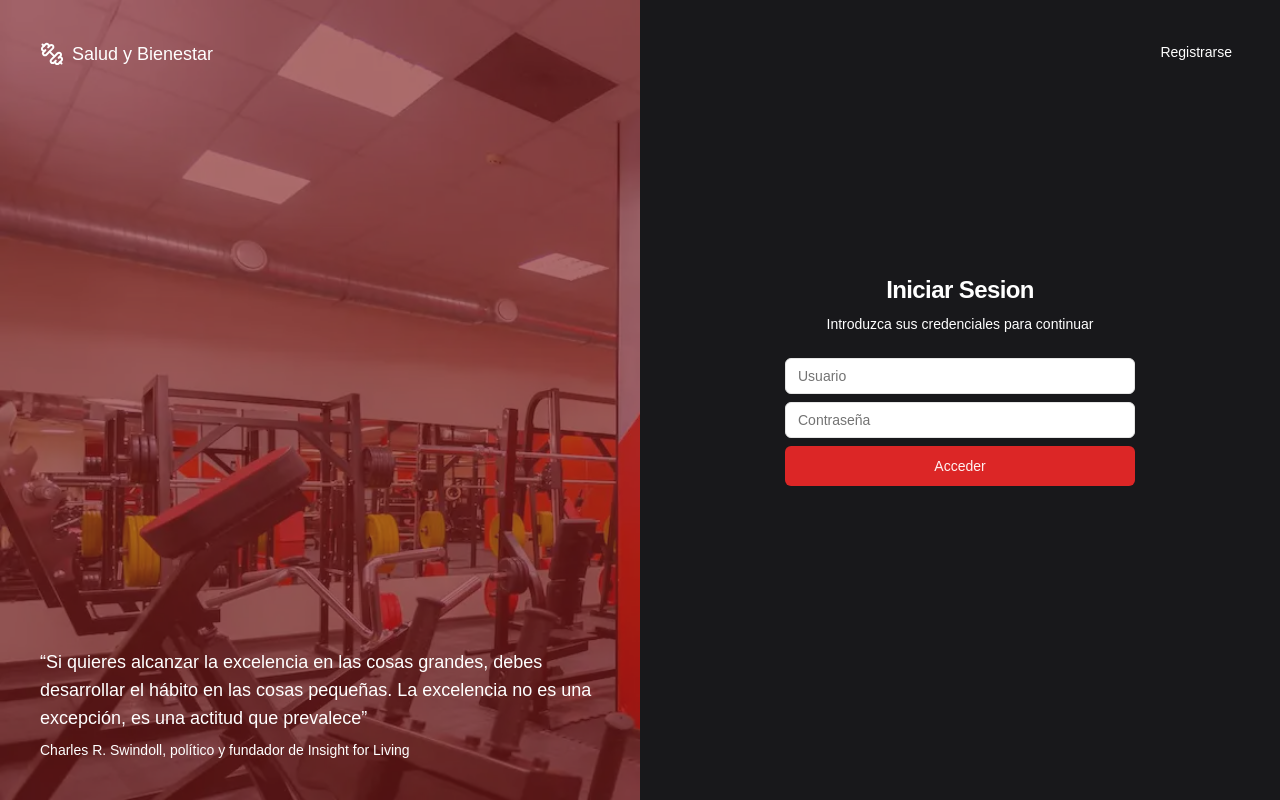
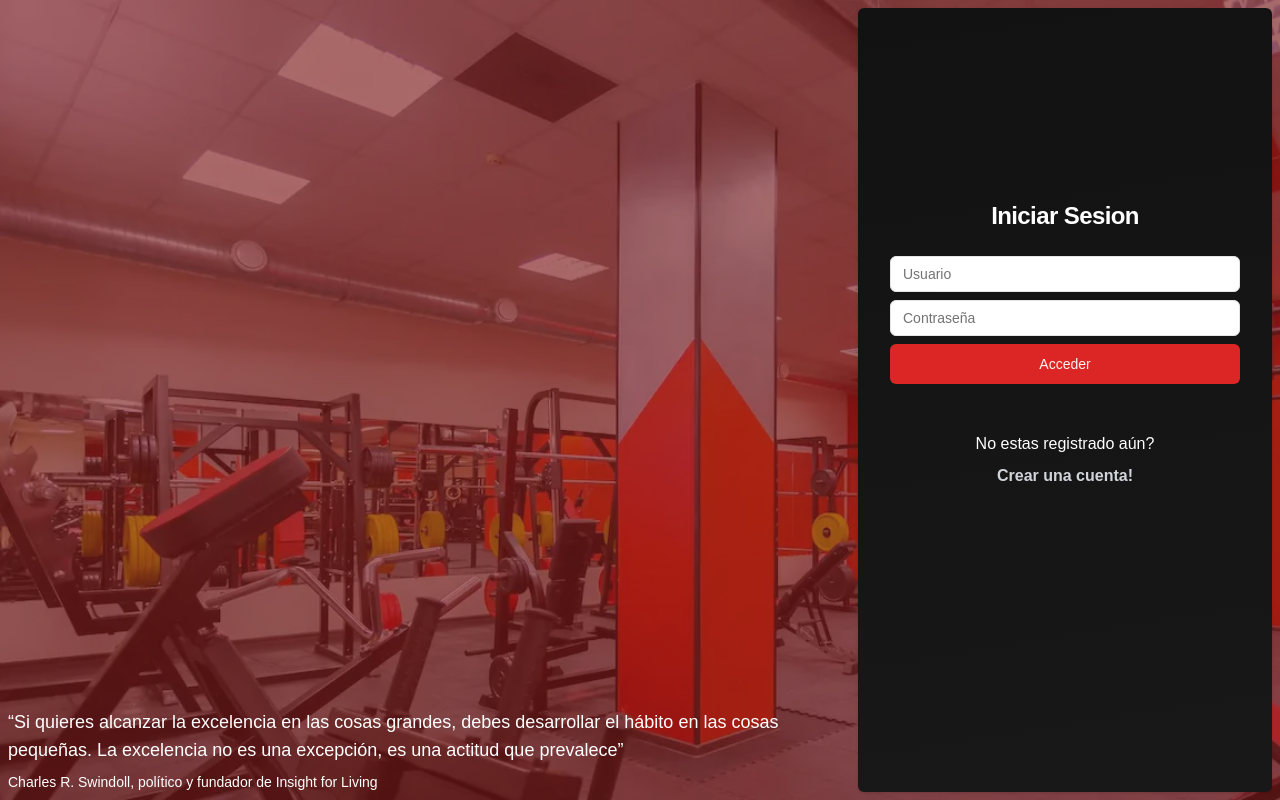
Before and after one commit to salvadorron/gym-web, a Next.js app: page /auth/login in a window 1280 px wide. Built offline with nearby package versions, Linux system fonts and the light colour scheme.

Commit message:
fix login

```diff
--- a/app/auth/layout.tsx
+++ b/app/auth/layout.tsx
@@ -7,36 +7,17 @@ export default function LayoutAuth({
 }>) {
 
     return (
-        <div className="container relative grid grid-cols-1  min-h-screen flex-col items-center justify-center bg-zinc-900 max-w-none lg:grid-cols-2 lg:px-0">
-        <div className="relative hidden h-full flex-col bg-muted p-10 text-white  dark:border-r lg:flex">
-          <div className="absolute inset-0 bg-cover shadow-[inset_0_0_0_500px_rgba(127,29,29,0.64)]" style={{backgroundImage: `url(${myImage.src})`}} />
-            <div className="relative z-20 flex items-center text-lg font-medium ">
-              {/* <svg
-                xmlns="http://www.w3.org/2000/svg"
-                viewBox="0 0 24 24"
-                fill="none"
-                stroke="currentColor"
-                strokeWidth="2"
-                strokeLinecap="round"
-                strokeLinejoin="round"
-                className="mr-2 h-6 w-6"
-              >
-                <path d="M15 6v12a3 3 0 1 0 3-3H6a3 3 0 1 0 3 3V6a3 3 0 1 0-3 3h12a3 3 0 1 0-3-3" />
-              </svg> */}
-              <DumbbellIcon className="h-6 w-6 mr-2" />
-              Salud y Bienestar
-            </div>
-            <div className="relative z-20 mt-auto">
-              <blockquote className="space-y-2">
-                <p className="text-lg">
-                  &ldquo;Si quieres alcanzar la excelencia en las cosas grandes, debes desarrollar el hábito en las cosas pequeñas.
-                  La excelencia no es una excepción, es una actitud que prevalece&rdquo;
-                </p>
-                <footer className="text-sm">Charles R. Swindoll, político y fundador de Insight for Living</footer>
-              </blockquote>
-            </div>
+        <div className="min-h-screen md:p-2 flex shadow-[inset_0_0_0_500px_rgba(127,29,29,0.65)]" style={{ backgroundImage: `url(${myImage.src})`, backgroundSize: 'cover'}}>
+          <div className="hidden md:flex md:flex-1 items-end">
+            <blockquote className="space-y-2">
+              <p className="text-lg text-white">
+                &ldquo;Si quieres alcanzar la excelencia en las cosas grandes, debes desarrollar el hábito en las cosas pequeñas.
+                La excelencia no es una excepción, es una actitud que prevalece&rdquo;
+              </p>
+              <footer className="text-sm text-white">Charles R. Swindoll, político y fundador de Insight for Living</footer>
+            </blockquote>
           </div>
-          <div className="lg:p-8">
+          <div className="p-8 bg-[linear-gradient(171deg,#121212,#181818)] md:rounded-md shadow flex-grow md:flex-grow-0 flex flex-col items-center pt-48">
             {children}
           </div>
       </div>
--- a/app/auth/login/page.tsx
+++ b/app/auth/login/page.tsx
@@ -1,21 +1,7 @@
 import LoginForm from '../../ui/login-form';
-import Link from 'next/link';
-import { buttonVariants } from '@/components/ui/button';
-import { cn } from '@/lib/utils';
 
 export default function LoginPage() {
   return (
-    <>
-      <Link
-        href="/auth/register"
-        className={cn(
-          buttonVariants({ variant: "ghost" }),
-          "absolute right-4 top-4 text-white md:right-8 md:top-8"
-        )}
-      >
-        Registrarse
-      </Link>
-    <LoginForm />
-    </>
+      <LoginForm />
   )
 }
--- a/app/auth/register/page.tsx
+++ b/app/auth/register/page.tsx
@@ -4,16 +4,5 @@ import { cn } from "@/lib/utils";
 import Link from "next/link";
 
 export default function RegisterPage() {
-    return (<>
-        <Link
-          href="/auth/login"
-          className={cn(
-            buttonVariants({ variant: "ghost" }),
-            "absolute right-4 top-4 text-white md:right-8 md:top-8"
-          )}
-        >
-          Iniciar Session
-        </Link>
-        <RegisterForm />
-    </>)
+    return (<RegisterForm />)
 }
--- a/app/planes/[id]/suscripcion/page.tsx
+++ b/app/planes/[id]/suscripcion/page.tsx
@@ -16,7 +16,7 @@ export default async function CheckoutPage({ params }: { params: any }) { // esl
 
     if(isSelled){
         return (
-            <div className="shadow-[inset_0_0_0_700px_rgba(127,29,29,0.90)] min-h-screen " style={{ backgroundImage: `url(${myImage.src})`, backgroundSize: 'cover'}}>
+            <div className="shadow-[inset_0_0_0_700px_rgba(127,29,29,0.65)] min-h-screen " style={{ backgroundImage: `url(${myImage.src})`, backgroundSize: 'cover'}}>
                 <div className="container mx-auto flex flex-col pt-24 max-w-3xl">
                     <div className="bg-[#141218] flex-grow grid grid-cols-1 shadow-md p-2 border pt-8 justify-items-center rounded-md min-h-[800px]">
 
@@ -47,7 +47,7 @@ export default async function CheckoutPage({ params }: { params: any }) { // esl
 
 
     return (
-        <div className="shadow-[inset_0_0_0_700px_rgba(127,29,29,0.90)] min-h-screen" style={{ backgroundImage: `url(${myImage.src})`, backgroundSize: 'cover'}}>
+        <div className="shadow-[inset_0_0_0_700px_rgba(127,29,29,0.65)] min-h-screen" style={{ backgroundImage: `url(${myImage.src})`, backgroundSize: 'cover'}}>
             <div className="container mx-auto flex flex-col pt-24 max-w-3xl ">
                 <div className="bg-[#141218] flex flex-col gap-8 shadow-md p-2 border rounded-md min-h-[800px]">
 
--- a/app/ui/login-form.tsx
+++ b/app/ui/login-form.tsx
@@ -7,6 +7,7 @@ import { cn } from '@/lib/utils';
 import { Label } from '@/components/ui/label';
 import { Input } from '@/components/ui/input';
 import { AlertCircleIcon, Loader } from 'lucide-react'
+import Link from 'next/link';
 
 interface UserAuthFormProps extends React.HTMLAttributes<HTMLDivElement> {} // eslint-disable-line @typescript-eslint/no-empty-object-type
 
@@ -18,14 +19,14 @@ export default function LoginForm({ className, ...props }: UserAuthFormProps) {
 
   return (
 
-    <div className="mx-auto flex w-full flex-col justify-center space-y-6 sm:w-[350px]">
-      <div className="flex flex-col space-y-2 text-center">
+    <div className="mx-auto flex w-full flex-col justify-center space-y-6 md:w-[350px]">
+      <div className="flex flex-col space-y-2 text-center ">
         <h1 className="text-2xl font-semibold text-white tracking-tight">
           Iniciar Sesion
         </h1>
-        <p className="text-sm text-muted-foreground text-white">
+        {/* <p className="text-sm text-muted-foreground text-white">
           Introduzca sus credenciales para continuar
-        </p>
+        </p> */}
       </div>
 
       <div className={cn("grid gap-6", className)} {...props}>
@@ -76,6 +77,12 @@ export default function LoginForm({ className, ...props }: UserAuthFormProps) {
                 </>
               )}
             </div>
+            <div className="flex flex-col items-center gap-2">
+              <p className="text-white">
+                No estas registrado aún?
+              </p>
+              <Link className="text-gray-300 font-bold" href="/auth/register">Crear una cuenta!</Link>
+            </div>
           </div>
         </form>
       </div>
--- a/app/ui/membership.tsx
+++ b/app/ui/membership.tsx
@@ -13,10 +13,10 @@ export default function Membership({ data, client }: { data: any[], client: any
 
     const intervals = ['Monthly', 'Yearly'];
 
-
+    const sortingData = data.sort((a, b) => a.amount - b.amount);
 
     return (
-      <section className="flex flex-col items-center justify-center shadow-[inset_0_0_0_700px_rgba(127,29,29,0.90)] min-h-screen pt-8" style={{ backgroundImage: `url(${myImage.src})`, backgroundSize: 'cover'}}>
+      <section className="flex flex-col items-center justify-center shadow-[inset_0_0_0_700px_rgba(127,29,29,0.65)] min-h-screen pt-8" style={{ backgroundImage: `url(${myImage.src})`, backgroundSize: 'cover'}}>
         <div className="max-w-6xl px-4 py-8 mx-auto sm:py-24 sm:px-6 lg:px-8">
           <div className="sm:flex sm:flex-col sm:align-center">
             <h1 className="text-4xl font-extrabold text-white sm:text-center sm:text-6xl">
@@ -55,7 +55,7 @@ export default function Membership({ data, client }: { data: any[], client: any
             </div>
           </div>
           <div className="mt-12 space-y-0 sm:mt-16 flex flex-wrap justify-center gap-6 lg:max-w-4xl lg:mx-auto xl:max-w-none xl:mx-0">
-            {data.map((product) => {
+            {sortingData.map((product) => {
 
               const selectedBilling = billingInterval.toLowerCase() === product?.billing_interval
 
--- a/app/ui/register-form.tsx
+++ b/app/ui/register-form.tsx
@@ -7,6 +7,7 @@ import { cn } from '@/lib/utils';
 import { Label } from '@/components/ui/label';
 import { Input } from '@/components/ui/input';
 import { AlertCircleIcon, CheckIcon, Loader } from 'lucide-react'
+import Link from 'next/link';
 
 interface UserAuthFormProps extends React.HTMLAttributes<HTMLDivElement> {} // eslint-disable-line @typescript-eslint/no-empty-object-type
 
@@ -115,6 +116,12 @@ export default function RegisterForm({ className, ...props }: UserAuthFormProps)
                 </>
               )}
             </div>
+            <div className="flex flex-col items-center gap-2">
+              <p className="text-white">
+                Ya estas registrado?
+              </p>
+              <Link className="text-gray-300 font-bold" href="/auth/login">Iniciar Sesion!</Link>
+            </div>
           </div>
         </form>
       </div>
--- a/package.json
+++ b/package.json
@@ -20,6 +20,7 @@
     "@radix-ui/react-separator": "^1.1.0",
     "@radix-ui/react-slot": "^1.1.0",
     "@schedule-x/calendar": "^2.12.1",
+    "@schedule-x/event-modal": "^2.13.0",
     "@schedule-x/events-service": "^2.12.1",
     "@schedule-x/react": "^2.12.1",
     "@schedule-x/theme-default": "^2.12.1",
```
Also changed, not shown: app/horario/page.tsx (+8 -3 lines), components/ui/calendar.tsx (+29 -11 lines), components/ui/training-plan.tsx (+2 -6 lines), 1 other file (tests, documents, lock files or other folders).
